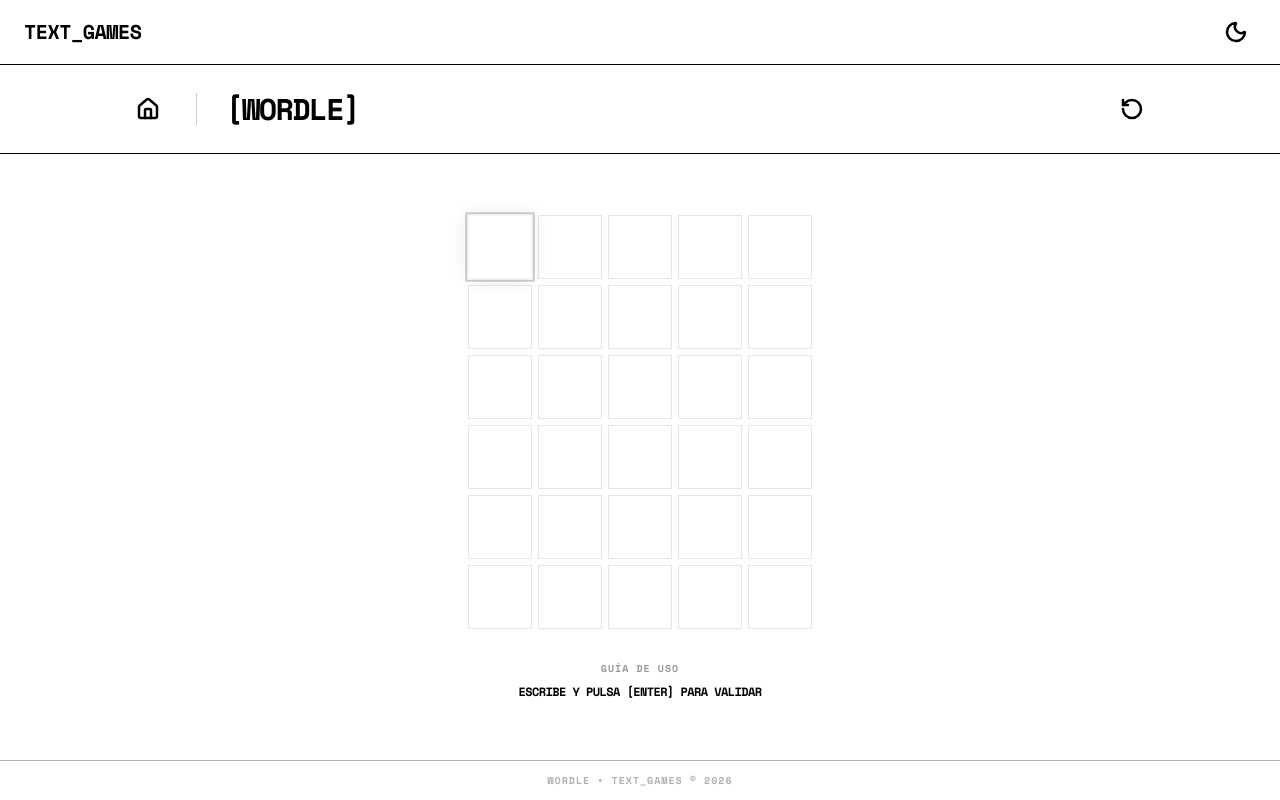
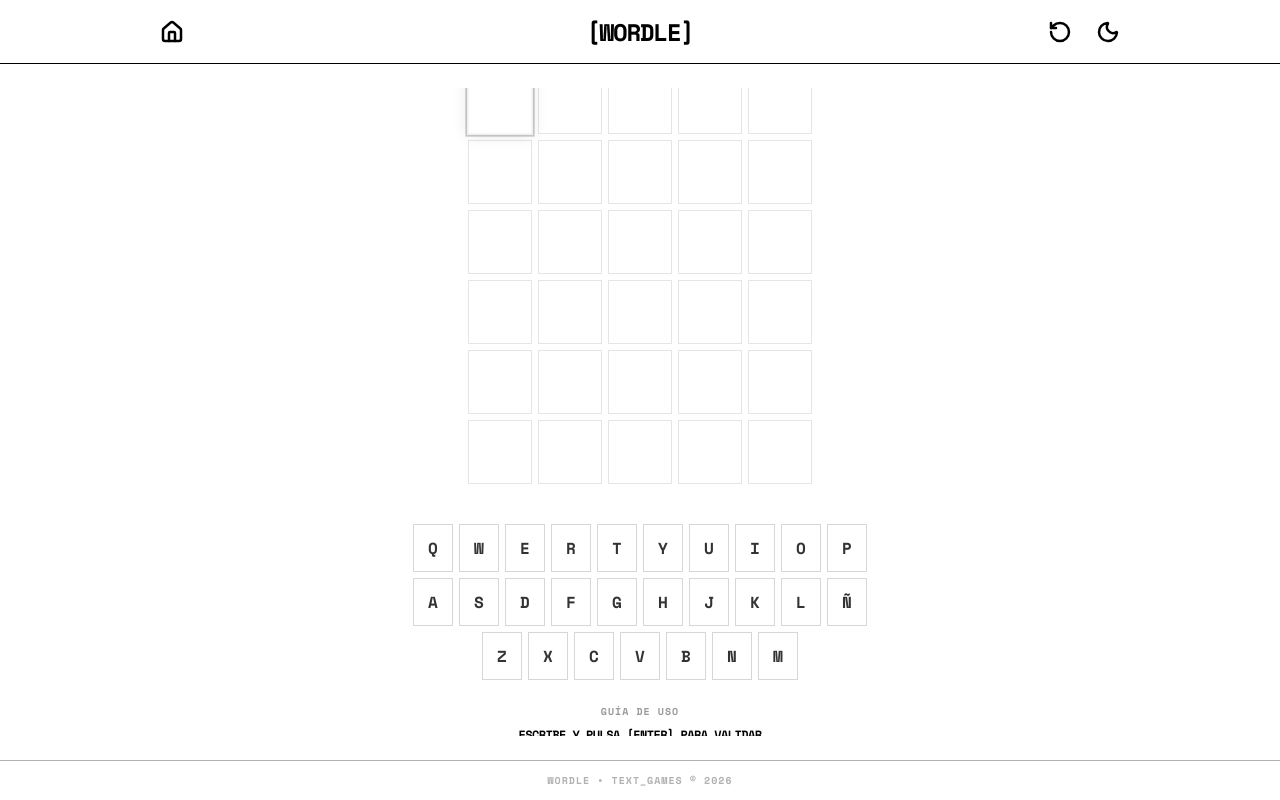
Before and after one commit to Adriel-M-A/text-games, a React (Vite) app: page /wordle in a window 1280 px wide. Both pictures are taken after a click on the button "INICIAR PARTIDA". Built offline with nearby package versions, Linux system fonts and the light colour scheme.

Commit message:
Implementación de teclado visual, unificación de header global y optimización premium de Wordle

```diff
--- a/src/components/games/Wordle/LengthSelector.jsx
+++ b/src/components/games/Wordle/LengthSelector.jsx
@@ -8,7 +8,7 @@
             key={len}
             onClick={() => onChange(len)}
             className={`
-              w-10 h-10 border flex items-center justify-center text-sm font-bold transition-all
+              w-12 h-12 border flex items-center justify-center text-base font-bold transition-all
               ${currentLength === len
                 ? 'bg-black text-white dark:bg-white dark:text-black border-black dark:border-white'
                 : 'border-gray-300 dark:border-gray-700 text-gray-400 hover:border-black dark:hover:border-white'}
--- /dev/null
+++ b/src/components/games/Wordle/VisualKeyboard.jsx
@@ -0,0 +1,50 @@
+import React from 'react'
+
+const KEYS = [
+  ['Q', 'W', 'E', 'R', 'T', 'Y', 'U', 'I', 'O', 'P'],
+  ['A', 'S', 'D', 'F', 'G', 'H', 'J', 'K', 'L', 'Ñ'],
+  ['Z', 'X', 'C', 'V', 'B', 'N', 'M']
+]
+
+const VisualKeyboard = ({ usedLetters = {} }) => {
+  return (
+    <div className="flex flex-col items-center gap-1.5 select-none opacity-80">
+      {KEYS.map((row, rowIndex) => (
+        <div key={rowIndex} className="flex justify-center gap-1 sm:gap-1.5 w-full">
+          {row.map(key => {
+            const status = usedLetters[key]
+
+            let bgStyle = 'border-black/5 dark:border-white/5 opacity-40'
+            let textStyle = 'text-black/30 dark:text-white/30'
+
+            if (status === 'correct') {
+              bgStyle = 'bg-green-600 dark:bg-green-500 border-green-700 dark:border-green-400 opacity-100 scale-105'
+              textStyle = 'text-white dark:text-black font-black'
+            } else if (!status) {
+              bgStyle = 'border-black/20 dark:border-white/20'
+              textStyle = 'text-black dark:text-white'
+            } else if (status === 'absent') {
+              bgStyle = 'opacity-5 border-transparent'
+              textStyle = 'text-transparent' // Casi invisible
+            }
+
+            return (
+              <div
+                key={key}
+                className={`
+                  w-8 h-10 sm:w-10 sm:h-12 border flex items-center justify-center
+                  text-sm sm:text-base font-bold uppercase transition-all duration-300
+                  ${bgStyle} ${textStyle}
+                `}
+              >
+                {key}
+              </div>
+            )
+          })}
+        </div>
+      ))}
+    </div>
+  )
+}
+
+export default VisualKeyboard
--- a/src/components/layout/GameHeader.jsx
+++ /dev/null
@@ -1,53 +0,0 @@
-import { Link, useNavigate } from 'react-router-dom'
-import { Home, Sun, Moon } from 'lucide-react'
-import { useTheme } from '../../context/ThemeContext'
-import IconButton from '../ui/IconButton'
-
-const GameHeader = ({ title, showBack = true, actionButton }) => {
-  const { isDark, toggleTheme } = useTheme()
-  const navigate = useNavigate()
-
-  return (
-    <div className="flex flex-col border-b border-black dark:border-white shrink-0 font-mono text-black dark:text-white">
-      {/* Barra de Navegación Superior */}
-      <header className="h-16 flex items-center justify-between px-6 bg-white dark:bg-black transition-colors">
-        <Link to="/" className="flex items-center gap-2 hover:line-through transition-all group">
-          <span className="font-bold text-xl tracking-tight uppercase">TEXT_GAMES</span>
-        </Link>
-
-        <IconButton
-          icon={isDark ? Sun : Moon}
-          onClick={toggleTheme}
-          title={isDark ? "Cambiar a modo claro" : "Cambiar a modo oscuro"}
-        />
-      </header>
-
-      {/* Barra de Título del Juego */}
-      <div className="px-6 py-6 border-t border-black dark:border-white">
-        <div className="max-w-5xl mx-auto flex items-center justify-between">
-          <div className="flex items-center gap-6">
-            {showBack && (
-              <>
-                <IconButton
-                  icon={Home}
-                  onClick={() => navigate('/')}
-                  title="Inicio"
-                />
-                <div className="h-8 w-px bg-black dark:bg-white mx-1 opacity-20" />
-              </>
-            )}
-            <h1 className="text-3xl font-black tracking-tighter uppercase">[{title}]</h1>
-          </div>
-
-          {actionButton && (
-            <div className="flex items-center">
-              {actionButton}
-            </div>
-          )}
-        </div>
-      </div>
-    </div>
-  )
-}
-
-export default GameHeader
--- /dev/null
+++ b/src/components/layout/GlobalHeader.jsx
@@ -0,0 +1,59 @@
+import { Link, useNavigate } from 'react-router-dom'
+import { Home as HomeIcon, Sun, Moon } from 'lucide-react'
+import { useTheme } from '../../context/ThemeContext'
+import IconButton from '../ui/IconButton'
+
+/**
+ * GlobalHeader - Unifica la navegación de toda la aplicación.
+ * Se adapta según si estamos en la Home o dentro de un juego.
+ */
+const GlobalHeader = ({ title, showBack = false, actionButton }) => {
+  const { isDark, toggleTheme } = useTheme()
+  const navigate = useNavigate()
+
+  return (
+    <header className="h-16 border-b border-black dark:border-white bg-white dark:bg-black transition-colors shrink-0 font-mono text-black dark:text-white flex items-center">
+      <div className="max-w-5xl mx-auto w-full px-6 flex items-center justify-between relative">
+        {/* Lado Izquierdo: Logo o Botón Atrás */}
+        <div className="flex items-center">
+          {showBack ? (
+            <IconButton
+              icon={HomeIcon}
+              onClick={() => navigate('/')}
+              title="Inicio"
+            />
+          ) : (
+            <Link to="/" className="flex items-center gap-2 hover:line-through transition-all group">
+              <span className="font-bold text-xl tracking-tight uppercase">TEXT_GAMES</span>
+            </Link>
+          )}
+        </div>
+
+        {/* Centro: Título del Juego (Absoluto) */}
+        {showBack && title && (
+          <div className="absolute left-1/2 -translate-x-1/2 flex items-center justify-center pointer-events-none">
+            <h1 className="text-xl sm:text-2xl font-black tracking-tighter uppercase whitespace-nowrap">
+              [{title}]
+            </h1>
+          </div>
+        )}
+
+        {/* Lado Derecho: Acciones de Juego + Cambio de Tema */}
+        <div className="flex items-center gap-2">
+          {actionButton && (
+            <div className="flex items-center">
+              {actionButton}
+            </div>
+          )}
+          <IconButton
+            icon={isDark ? Sun : Moon}
+            onClick={toggleTheme}
+            title={isDark ? "Modo Claro" : "Modo Oscuro"}
+          />
+        </div>
+      </div>
+    </header>
+  )
+}
+
+export default GlobalHeader
--- a/src/hooks/useWordle.js
+++ b/src/hooks/useWordle.js
@@ -1,4 +1,4 @@
-import { useState, useCallback } from 'react'
+import { useState, useCallback, useMemo } from 'react'
 
 const useWordle = (solution, length = 5, dictionary = []) => {
   const [currentGuess, setCurrentGuess] = useState('')
@@ -80,7 +80,24 @@
     setError(null)
   }, [])
 
-  return { currentGuess, guesses, isGameOver, isWinner, error, handleKeyUp, resetGame }
+  const usedLetters = useMemo(() => {
+    const letters = {}
+    guesses.forEach(guess => {
+      guess.word.toUpperCase().split('').forEach((letter, i) => {
+        const status = guess.result[i]
+
+        // Si ya es 'correct' o 'present', lo marcamos como 'correct' para el teclado (verde)
+        if (status === 'correct' || status === 'present') {
+          letters[letter] = 'correct'
+        } else if (status === 'absent' && letters[letter] !== 'correct') {
+          letters[letter] = 'absent'
+        }
+      })
+    })
+    return letters
+  }, [guesses])
+
+  return { currentGuess, guesses, isGameOver, isWinner, error, handleKeyUp, resetGame, usedLetters }
 }
 
 export default useWordle
--- a/src/layouts/ConfigLayout.jsx
+++ b/src/layouts/ConfigLayout.jsx
@@ -1,9 +1,9 @@
-import GameHeader from '../components/layout/GameHeader'
+import GlobalHeader from '../components/layout/GlobalHeader'
 
 const ConfigLayout = ({ children, title, onStart, startLabel = "EMPEZAR" }) => {
   return (
     <div className="h-screen flex flex-col bg-white dark:bg-black text-black dark:text-white transition-colors duration-300 overflow-hidden font-mono">
-      <GameHeader title={title} />
+      <GlobalHeader title={title} showBack={true} />
 
       <main className="flex-1 overflow-auto flex flex-col items-center justify-center p-6 pb-24">
         <div className="w-full max-w-xl border border-black dark:border-white p-6">
--- a/src/layouts/GameLayout.jsx
+++ b/src/layouts/GameLayout.jsx
@@ -1,5 +1,5 @@
 import { RotateCcw } from 'lucide-react'
-import GameHeader from '../components/layout/GameHeader'
+import GlobalHeader from '../components/layout/GlobalHeader'
 import IconButton from '../components/ui/IconButton'
 
 const GameLayout = ({ children, title, onReset }) => {
@@ -13,7 +13,7 @@
 
   return (
     <div className="h-screen flex flex-col bg-white dark:bg-black text-black dark:text-white transition-colors duration-300 overflow-hidden font-mono">
-      <GameHeader title={title} actionButton={ResetButton} />
+      <GlobalHeader title={title} showBack={true} actionButton={ResetButton} />
 
       <main className="flex-1 overflow-auto flex flex-col items-center justify-center p-6 bg-white dark:bg-black">
         {children}
--- a/src/pages/Home.jsx
+++ b/src/pages/Home.jsx
@@ -1,10 +1,7 @@
 import { Link } from 'react-router-dom'
-import { Sun, Moon } from 'lucide-react'
-import { useTheme } from '../context/ThemeContext'
-import IconButton from '../components/ui/IconButton'
+import GlobalHeader from '../components/layout/GlobalHeader'
 
 const Home = () => {
-  const { isDark, toggleTheme } = useTheme()
   const games = [
     { id: 1, name: 'WORDLE', description: 'Adivina la palabra secreta de N letras', path: '/wordle' },
     { id: 2, name: 'SOPA_DE_LETRAS', description: 'Encuentra las palabras ocultas', disabled: true },
@@ -14,18 +11,7 @@
 
   return (
     <div className="h-screen flex flex-col bg-white dark:bg-black text-black dark:text-white transition-none font-mono overflow-hidden">
-      {/* Header */}
-      <header className="h-16 flex items-center justify-between px-6 border-b-2 border-black dark:border-white shrink-0">
-        <div className="flex items-center gap-2">
-          <span className="font-bold text-xl tracking-tight uppercase">TEXT_GAMES</span>
-        </div>
-
-        <IconButton
-          icon={isDark ? Sun : Moon}
-          onClick={toggleTheme}
-          title={isDark ? "Cambiar a modo claro" : "Cambiar a modo oscuro"}
-        />
-      </header>
+      <GlobalHeader />
 
       {/* Main */}
       <main className="flex-1 overflow-auto flex flex-col items-center py-12 px-6">
--- a/src/pages/games/Wordle/WordlePage.jsx
+++ b/src/pages/games/Wordle/WordlePage.jsx
@@ -6,6 +6,7 @@
 import { WORDS_ES } from '../../../data/words_es'
 import { AlertCircle } from 'lucide-react'
 import LengthSelector from '../../../components/games/Wordle/LengthSelector'
+import VisualKeyboard from '../../../components/games/Wordle/VisualKeyboard'
 
 const WordlePage = () => {
   const [gameState, setGameState] = useState('setup') // 'setup' | 'playing'
@@ -21,7 +22,8 @@
     isWinner,
     error,
     handleKeyUp,
-    resetGame
+    resetGame,
+    usedLetters
   } = useWordle(solution, wordLength, dictionary)
 
   const startGame = useCallback(() => {
@@ -76,8 +78,9 @@
 
   return (
     <GameLayout title="Wordle" onReset={onReset}>
-      <div className="flex flex-col items-center space-y-8 animate-in fade-in duration-700">
-        <div className="relative group">
+      <div className="flex-1 overflow-auto w-full max-w-5xl mx-auto flex flex-col items-center justify-center gap-10 py-8 animate-in fade-in duration-700">
+        {/* Fila 1: Tablero */}
+        <div className="relative group flex flex-col items-center">
           <BoardWordle
             guesses={guesses}
             currentGuess={currentGuess}
@@ -112,6 +115,11 @@
           )}
         </div>
 
+        {/* Fila 2: Teclado y Mensajes */}
+        <div className="flex flex-col items-center gap-6 w-full">
+          <VisualKeyboard usedLetters={usedLetters} />
+
+          <div className="flex flex-col items-center gap-2 min-h-[50px]">
             {error && (
               <div className="flex items-center gap-2 px-6 py-2 border-2 border-black dark:border-white text-black dark:text-white font-black uppercase tracking-tighter animate-pulse">
                 <AlertCircle size={16} />
@@ -119,13 +127,15 @@
               </div>
             )}
 
-        {!isGameOver && (
+            {!isGameOver && !error && (
               <div className="max-w-md text-center space-y-2">
                 <p className="text-[10px] font-black uppercase tracking-widest opacity-40">Guía de Uso</p>
                 <p className="text-xs font-bold uppercase tracking-tighter">Escribe y pulsa [ENTER] para validar</p>
               </div>
             )}
           </div>
+        </div>
+      </div>
     </GameLayout>
   )
 }
```
Lines whose indentation alone changed are shown as unchanged.
